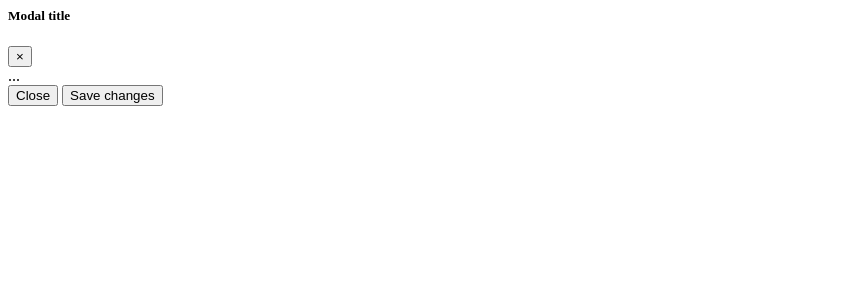
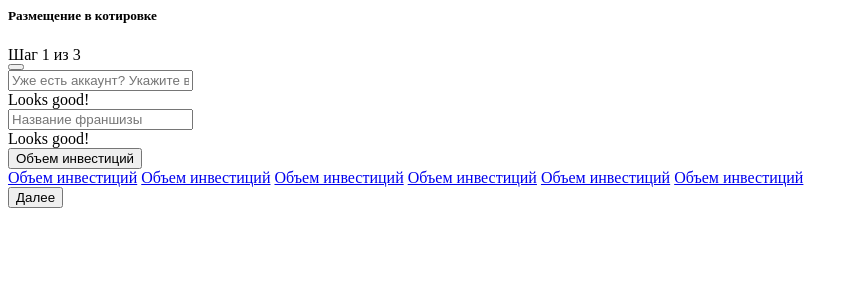
Before and after one commit to MarianVytak/BuyBrand, a PHP site: page /templates/modal/modal.html in a window 1280 px wide. Shown: the top 300 px of the page, without its empty margins (0-857 px from the left). Run offline with PHP 8.4, Linux system fonts and the light colour scheme.

Commit message:
Добавив стилі для модального вікна і інпутів.

```diff
--- a/src/assets/js/main.js
+++ b/src/assets/js/main.js
@@ -1,3 +1,4 @@
 //= components/customs.js
+//= components/form.js
 //= ../../templates/sidebar/sidebar.js
 //= ../../templates/main/chart-table/chart-table.js
--- a/src/assets/sass/customs/customs.scss
+++ b/src/assets/sass/customs/customs.scss
@@ -10,6 +10,7 @@
 @import "tooltip";
 @import "chart-hover";
 @import "nouislider";
+@import "form";
 
 .content {
 	display: grid;
--- a/src/templates/main/main.html
+++ b/src/templates/main/main.html
@@ -22,8 +22,10 @@
         <img src="../../assets/img/sidebar-advertising.jpg" alt="">
     </div>
 
-    <div class="main__placing" data-toggle="modal" data-target="#modalPlacing">
-        <button class="main__placing_btn">Размещение в котировке</button>
+    <div class="main__placing">
+        <button class="btn main__placing_btn" data-toggle="modal" data-target="#modalPlacing">
+            Размещение в котировке
+        </button>
     </div>
     <!-- /.main__placing -->
 
--- a/src/templates/modal/modal.html
+++ b/src/templates/modal/modal.html
@@ -1,19 +1,48 @@
 <!-- Modal Placing -->
-<div class="modal fade" id="modalPlacing" tabindex="-1" role="dialog" aria-labelledby="modalPlacingLabel" aria-hidden="true">
+<div aria-hidden="true" aria-labelledby="modalPlacingLabel" class="modal fade" id="modalPlacing" role="dialog"
+     tabindex="-1">
     <div class="modal-dialog modal-dialog-centered" role="document">
         <div class="modal-content">
             <div class="modal-header">
-                <h5 class="modal-title" id="modalPlacingLabel">Modal title</h5>
-                <button type="button" class="close" data-dismiss="modal" aria-label="Close">
-                    <span aria-hidden="true">&times;</span>
-                </button>
+                <h5 class="modal-title" id="modalPlacingLabel">Размещение в котировке</h5>
+                <div class="modal-step">Шаг 1 из 3</div>
+                <button aria-label="Close" class="close" data-dismiss="modal" type="button"></button>
             </div>
             <div class="modal-body">
-                ...
-            </div>
-            <div class="modal-footer">
-                <button type="button" class="btn btn-secondary" data-dismiss="modal">Close</button>
-                <button type="button" class="btn btn-primary">Save changes</button>
+                <form class="needs-validation" novalidate>
+                    <div class="form-group">
+                        <label class="label">
+                            <input class="input form-control" required type="text" placeholder="Уже есть аккаунт? Укажите ваш логин">
+                        </label>
+                        <div class="valid-tooltip">
+                            Looks good!
+                        </div>
+                    </div>
+                    <div class="form-group">
+                        <label class="label">
+                            <input class="input form-control" required type="text" placeholder="Название франшизы">
+                        </label>
+                        <div class="valid-tooltip">
+                            Looks good!
+                        </div>
+                    </div>
+                    <div class="form-group">
+                        <div class="dropdown">
+                            <button class="dropdown-toggle" type="button" id="formCategory" data-toggle="dropdown" aria-haspopup="true" aria-expanded="false">
+                                Объем инвестиций
+                            </button>
+                            <div class="dropdown-menu" aria-labelledby="formCategory">
+                                <a class="dropdown-item" href="#" data-target="#blockSize">Объем инвестиций</a>
+                                <a class="dropdown-item" href="#" data-target="#blockSize">Объем инвестиций</a>
+                                <a class="dropdown-item" href="#" data-target="#blockSize">Объем инвестиций</a>
+                                <a class="dropdown-item" href="#" data-target="#blockSize">Объем инвестиций</a>
+                                <a class="dropdown-item" href="#" data-target="#blockSize">Объем инвестиций</a>
+                                <a class="dropdown-item" href="#" data-target="#blockSize">Объем инвестиций</a>
+                            </div>
+                        </div>
+                    </div>
+                    <button class="btn w-100" type="submit">Далее</button>
+                </form>
             </div>
         </div>
     </div>
```
Also changed, not shown: src/assets/js/components/form.js (added, +17 -0 lines), src/assets/sass/customs/_buttons.scss (+19 -0 lines), src/assets/sass/customs/_form.scss (added, +22 -0 lines), src/templates/main/info/info.scss (+0 -16 lines), src/templates/modal/modal.scss (+62 -0 lines).
